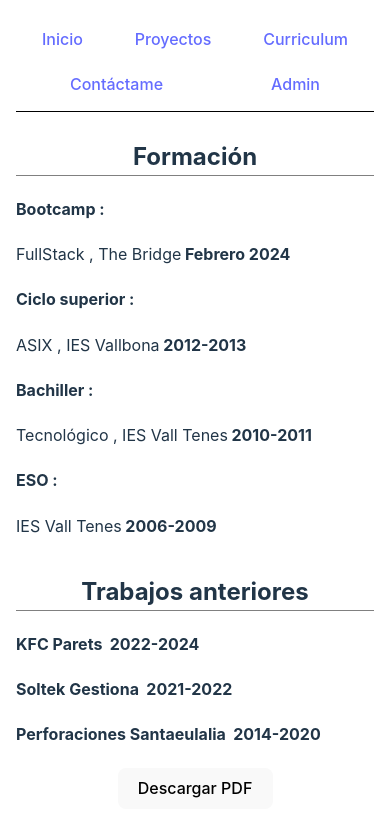
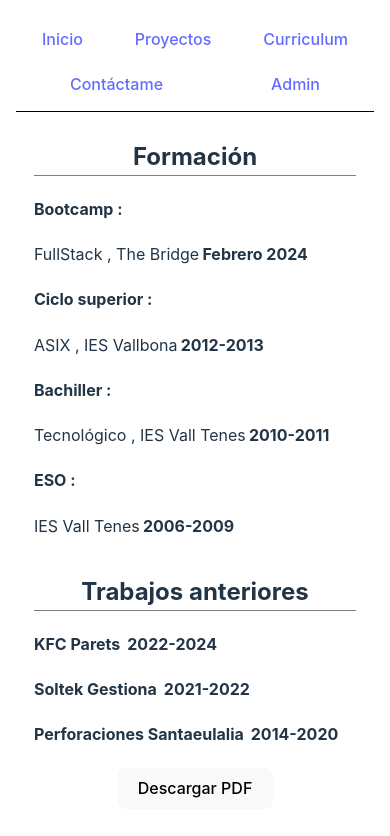
Before and after one commit to Izanalgit/project-breake-03-Full_Stack-Client, a React (Vite) app: page /project-breake-03-Full_Stack-Client/studies in a window 390 px wide. Shown: the top 836 px of the page. Built offline with nearby package versions, Linux system fonts and the light colour scheme; no server answers.

Commit message:
fix : overflow home page

```diff
--- a/src/css/AboutMe.css
+++ b/src/css/AboutMe.css
@@ -11,4 +11,8 @@
         margin-top: 1%;
         margin-left: 2%;
     }
+
+    .aboutMe p{
+        width: 90%;
+    }
 }
--- a/src/css/Studies.css
+++ b/src/css/Studies.css
@@ -25,5 +25,6 @@
         flex-direction: column;
     }
     .studies{
-        width: 100%;}
-  }
+        width: 90%;
+    }
+}
```
Also changed, not shown: 4 other files (tests, documents, lock files or other folders).
